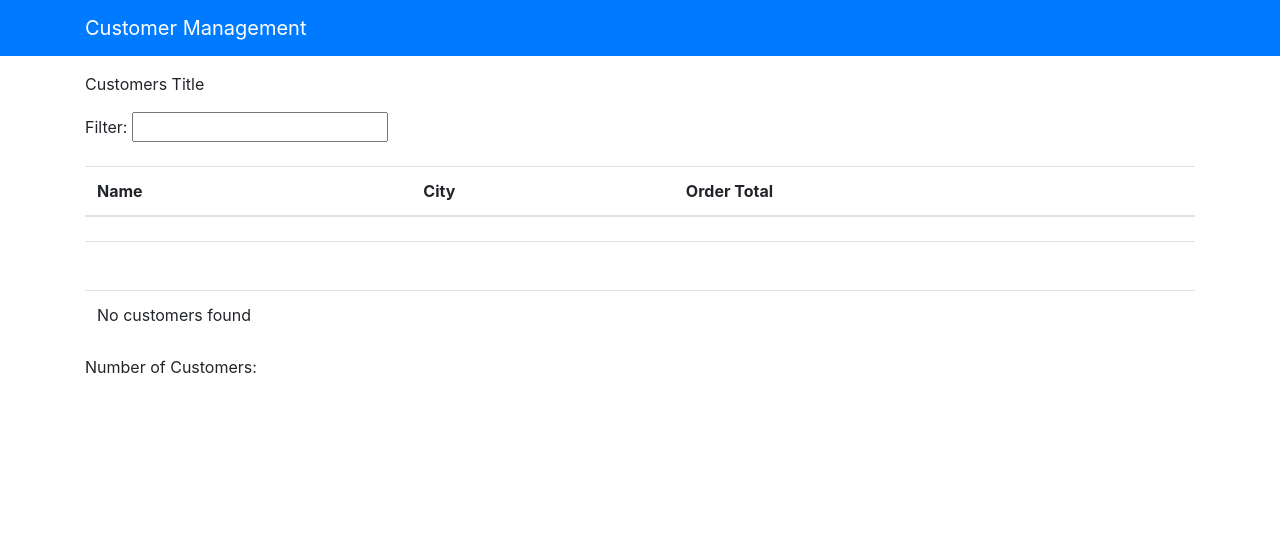
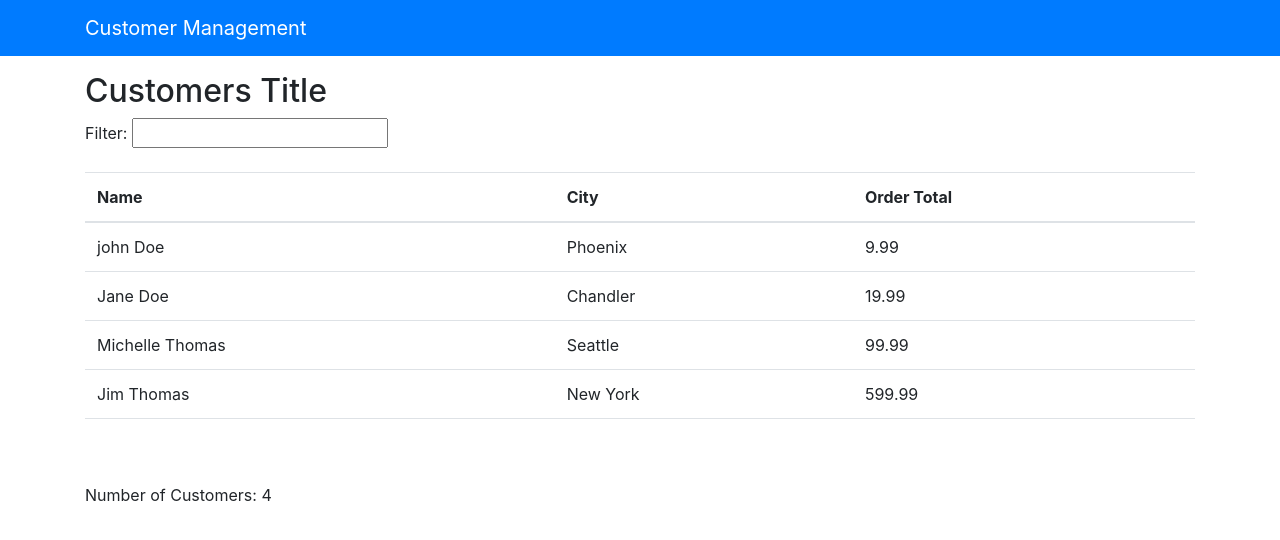
Before and after one commit to acqfel/mngcust, an Angular app: page / in a window 1280 px wide. Shown: the top 540 px of the page. Built offline with nearby package versions, Linux system fonts and the light colour scheme.

Commit message:
Added: calculateOrders() to list-customers component, data binding filteredCustomers.

```diff
--- a/src/app/customers/customers.component.html
+++ b/src/app/customers/customers.component.html
@@ -1,5 +1,5 @@
 <br />
 <br />
 <br />
-<p>{{ title }}</p>
+<h2>{{ title }}</h2>
 <app-list-customers></app-list-customers>
--- a/src/app/customers/list-customers/list-customers.component.html
+++ b/src/app/customers/list-customers/list-customers.component.html
@@ -9,24 +9,20 @@
             <th>Order Total</th>
         </tr>
     </thead>
-    <tr>
+    <tr *ngFor="let cust of filteredCustomers">
         <td>
-            <a>
-
-            </a>
+            <a>{{ cust.name }}</a>
         </td>
-        <td></td>
-        <td></td>
+        <td>{{ cust.city }}</td>
+        <td>{{ cust.orderTotal }}</td>
     </tr>
-    <tr>
+    <tr *ngIf="filteredCustomers && filteredCustomers.length">
         <td colspan="2">&nbsp;</td>
-        <td>
-
-        </td>
+        <td>{{ customersOrderTotal }}</td>
     </tr>
-    <tr>
+    <tr *ngIf="!filteredCustomers || !filteredCustomers.length">
         <td colspan="4">No customers found</td>
     </tr>
 </table>
-Number of Customers:
+Number of Customers: {{ filteredCustomers.length }}
 <br />
--- a/src/app/customers/list-customers/list-customers.component.ts
+++ b/src/app/customers/list-customers/list-customers.component.ts
@@ -16,6 +16,19 @@
   constructor() { }
 
   ngOnInit() {
+    this.filteredCustomers = [
+            { id: 1, name: 'john Doe', city: 'Phoenix', orderTotal: 9.99, customerSince: new Date(2014, 7, 10) },
+            { id: 2, name: 'Jane Doe', city: 'Chandler', orderTotal: 19.99, customerSince: new Date(2017, 2, 22)},
+            { id: 3, name: 'Michelle Thomas', city: 'Seattle', orderTotal: 99.99, customerSince: new Date(2002, 10, 31)},
+            { id: 4, name: 'Jim Thomas', city: 'New York', orderTotal: 599.99, customerSince: new Date(2002, 10, 31)},
+        ];
   }
 
+  calculateOrders() {
+      this.customersOrderTotal = 0;
+      this.filteredCustomers.forEach((cust: ICustomer) => {
+          this.customersOrderTotal += cust.orderTotal;
+      });
+    }
+
 }
```
